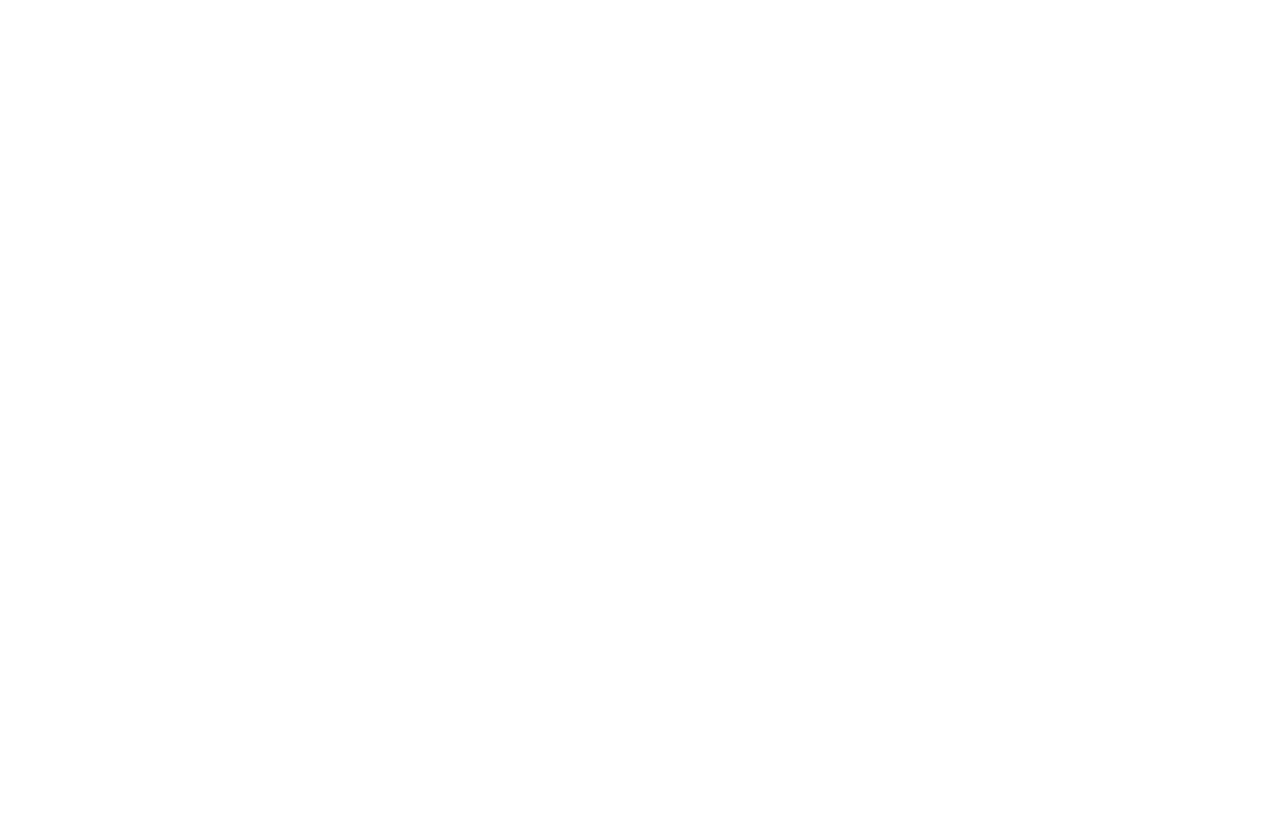
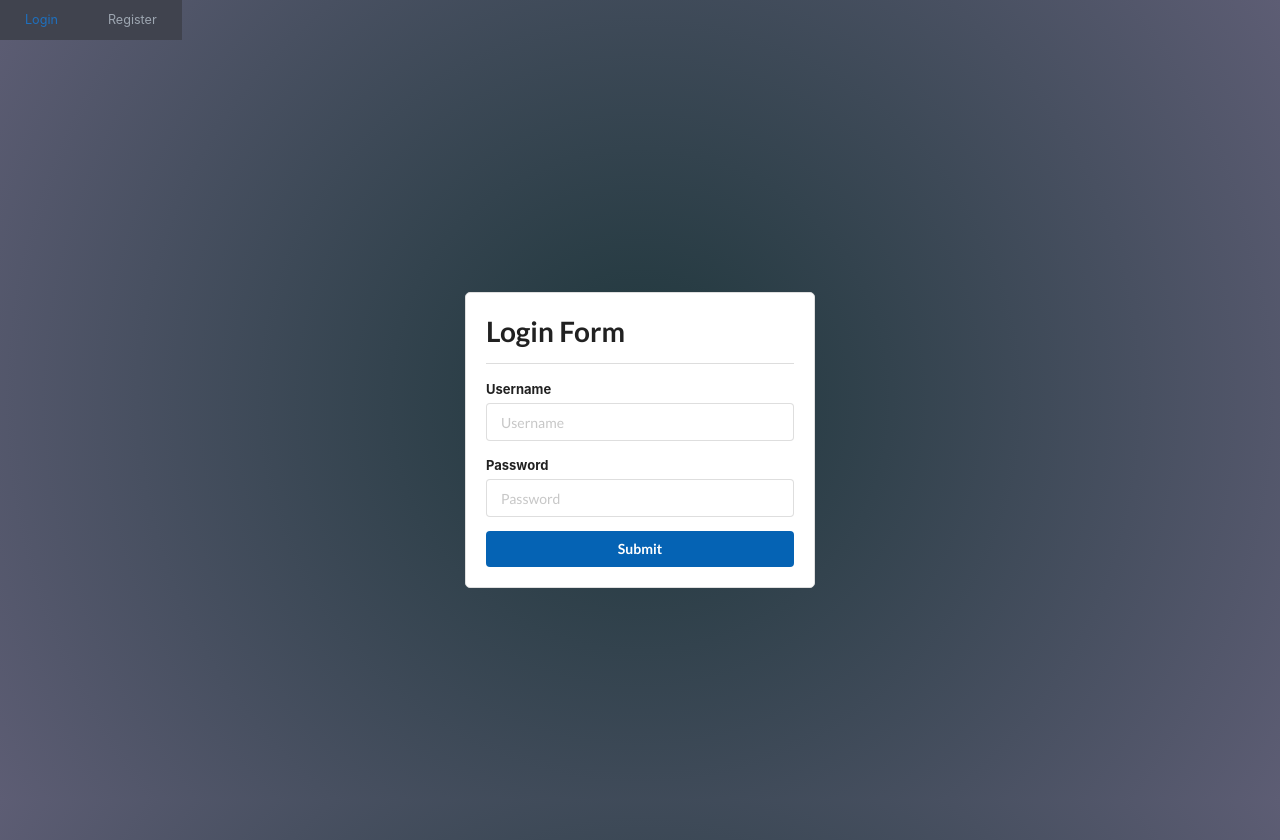
Before and after one commit to HubertKrzysztonek/BazArt-Front, a React (Create React App) app in the folder client_bazart/: page /login/login in a window 1280 px wide. Before the commit this address had no page. Before the commit the page ends 800 px from the top, so only its background shows below. Built offline with nearby package versions, Linux system fonts and the light colour scheme.

Commit message:
login and register

```diff
--- a/client_bazart/package.json
+++ b/client_bazart/package.json
@@ -11,6 +11,7 @@
     "react-dom": "^18.2.0",
     "react-router-dom": "^6.3.0",
     "react-scripts": "5.0.1",
+    "styled-components": "^5.3.5",
     "web-vitals": "^2.1.4"
   },
   "scripts": {
--- a/client_bazart/public/index.html
+++ b/client_bazart/public/index.html
@@ -10,6 +10,12 @@
       content="Web site created using create-react-app"
     />
     <link rel="apple-touch-icon" href="%PUBLIC_URL%/logo192.png" />
+    <link
+      rel="stylesheet"
+      href="https://cdnjs.cloudflare.com/ajax/libs/semantic-ui/2.4.1/semantic.min.css"
+      integrity="sha512-8bHTC73gkZ7rZ7vpqUQThUDhqcNFyYi2xgDgPDHc+GXVGHXq+xPjynxIopALmOPqzo9JZj0k6OqqewdGO3EsrQ=="
+      crossorigin="anonymous"
+    />
     <!--
       manifest.json provides metadata used when your web app is installed on a
       user's mobile device or desktop. See https://developers.google.com/web/fundamentals/web-app-manifest/
--- a/client_bazart/src/App/Layout/App.jsx
+++ b/client_bazart/src/App/Layout/App.jsx
@@ -1,10 +1,18 @@
 import { Routes, Route } from "react-router-dom";
+import React from "react";
 import HomePage from "../../Features/Home/homePage";
 import "./App.css";
+import LoginForm from "./../../Features/Registration/loginForm";
+import RegistrationForm from "./../../Features/Registration/registrationForm";
+import Registration from "./../../Features/Registration/registration";
+
 const App = () => {
   return (
     <Routes>
       <Route path="/" element={<HomePage />}></Route>
+      <Route path="/login" element={<Registration />}></Route>
+      <Route path="/login/login" element={<LoginForm />}></Route>
+      <Route path="/login/register" element={<RegistrationForm />}></Route>
     </Routes>
   );
 };
--- /dev/null
+++ b/client_bazart/src/Features/Registration/loginForm.css
@@ -0,0 +1,39 @@
+/* body {
+  background: rgb(2, 0, 36);
+  background: radial-gradient(
+    circle,
+    rgba(2, 0, 36, 1) 0%,
+    rgba(30, 54, 59, 1) 0%,
+    rgba(93, 93, 116, 1) 100%
+  );
+} */
+
+.container {
+  display: flex !important;
+  flex-direction: column;
+  justify-content: center;
+  align-items: center;
+  height: 100vh;
+  max-width: 500px;
+  width: 100%;
+  margin: auto;
+}
+.container > form {
+  width: 70%;
+  border: 1px solid #dfdfdf;
+  padding: 20px;
+  border-radius: 5px;
+  background: #fff;
+}
+pre {
+  width: 70%;
+  color: #fff;
+  font-size: larger;
+}
+
+button {
+  background: #0563b4 !important;
+}
+p {
+  color: red;
+}
--- /dev/null
+++ b/client_bazart/src/Features/Registration/loginForm.jsx
@@ -0,0 +1,50 @@
+import "./loginForm.css";
+import RedirectButtons from "./redirectButtons";
+const LoginForm = () => {
+  return (
+    //     <div className="login-form-container">
+    //       <form>
+    //         <h1>Login form</h1>
+    //         <div className="ui divider"></div>
+    //         <div className="ui form">
+    //           <div className="field">
+    //             <label>Username</label>
+    //             <input type="text" name="username" placeholder="Username"></input>
+    //           </div>
+    //           <div className="field">
+    //             <label>Password</label>
+    //             <input
+    //               type="password"
+    //               name="password"
+    //               placeholder="Password"
+    //             ></input>
+    //           </div>
+    //           <button className="fluid ui button blue">Submit</button>
+    //         </div>
+    //       </form>
+    //     </div>
+    //   );
+    <>
+      <RedirectButtons />
+      <div className="container">
+        <form>
+          <h1>Login Form</h1>
+          <div className="ui divider"></div>
+          <div className="ui form">
+            <div className="field">
+              <label>Username</label>
+              <input type="text" name="username" placeholder="Username" />
+            </div>
+            <div className="field">
+              <label>Password</label>
+              <input type="password" name="password" placeholder="Password" />
+            </div>
+            <button className="fluid ui button blue">Submit</button>
+          </div>
+        </form>
+      </div>
+    </>
+  );
+};
+
+export default LoginForm;
--- /dev/null
+++ b/client_bazart/src/Features/Registration/redirectButtons.css
@@ -0,0 +1,16 @@
+.pageSwitcherItem {
+  background-color: #40434e;
+  color: #9da6b1;
+  padding: 10px 25px;
+  cursor: pointer;
+  font-size: 0.9em;
+  border: none;
+  outline: none;
+  display: inline-block;
+  text-decoration: none;
+}
+
+.pageSwitcherItem-active {
+  background-color: #6b5b95;
+  color: white;
+}
--- /dev/null
+++ b/client_bazart/src/Features/Registration/redirectButtons.jsx
@@ -0,0 +1,24 @@
+import "./redirectButtons.css";
+import { NavLink } from "react-router-dom";
+const RedirectButtons = () => {
+  return (
+    <>
+      <NavLink
+        to="/login/login"
+        activeClassName="pageSwitcherItem-active"
+        className="pageSwitcherItem"
+      >
+        Login
+      </NavLink>
+      <NavLink
+        to="/login/register"
+        activeClassName="pageSwitcherItem-active"
+        className="pageSwitcherItem"
+      >
+        Register
+      </NavLink>
+    </>
+  );
+};
+
+export default RedirectButtons;
--- /dev/null
+++ b/client_bazart/src/Features/Registration/registration.css
@@ -0,0 +1,13 @@
+.registration-top {
+  background-color: none;
+}
+
+body {
+  background: rgb(2, 0, 36);
+  background: radial-gradient(
+    circle,
+    rgba(2, 0, 36, 1) 0%,
+    rgba(30, 54, 59, 1) 0%,
+    rgba(93, 93, 116, 1) 100%
+  );
+}
--- /dev/null
+++ b/client_bazart/src/Features/Registration/registration.jsx
@@ -0,0 +1,15 @@
+import "./registration.css";
+
+import RedirectButtons from "./redirectButtons";
+const Registration = () => {
+  return (
+    <div>
+      <RedirectButtons />
+      <div className="registration-top">
+        <h1>Registration site</h1>
+      </div>
+    </div>
+  );
+};
+
+export default Registration;
--- /dev/null
+++ b/client_bazart/src/Features/Registration/registrationForm.css
@@ -0,0 +1,29 @@
+.container {
+  display: flex !important;
+  flex-direction: column;
+  justify-content: center;
+  align-items: center;
+  height: 100vh;
+  max-width: 500px;
+  width: 100%;
+  margin: auto;
+}
+.container > form {
+  width: 70%;
+  border: 1px solid #dfdfdf;
+  padding: 20px;
+  border-radius: 5px;
+  background: #fff;
+}
+pre {
+  width: 70%;
+  color: #fff;
+  font-size: larger;
+}
+
+button {
+  background: #0563b4 !important;
+}
+p {
+  color: red;
+}
--- /dev/null
+++ b/client_bazart/src/Features/Registration/registrationForm.jsx
@@ -0,0 +1,33 @@
+import RedirectButtons from "./redirectButtons";
+import "./registrationForm.css";
+
+const RegistrationForm = () => {
+  return (
+    <>
+      <RedirectButtons />
+      <div className="container">
+        <form>
+          <h1>Login Form</h1>
+          <div className="ui divider"></div>
+          <div className="ui form">
+            <div className="field">
+              <label>Username</label>
+              <input type="text" name="username" placeholder="Username" />
+            </div>
+            <div className="field">
+              <label>Password</label>
+              <input type="password" name="password" placeholder="Password" />
+            </div>
+            <div className="field">
+              <label>Password</label>
+              <input type="password" name="password" placeholder="Password" />
+            </div>
+            <button className="fluid ui button blue">Submit</button>
+          </div>
+        </form>
+      </div>
+    </>
+  );
+};
+
+export default RegistrationForm;
```
Also changed, not shown: 1 other file (tests, documents, lock files or other folders).
